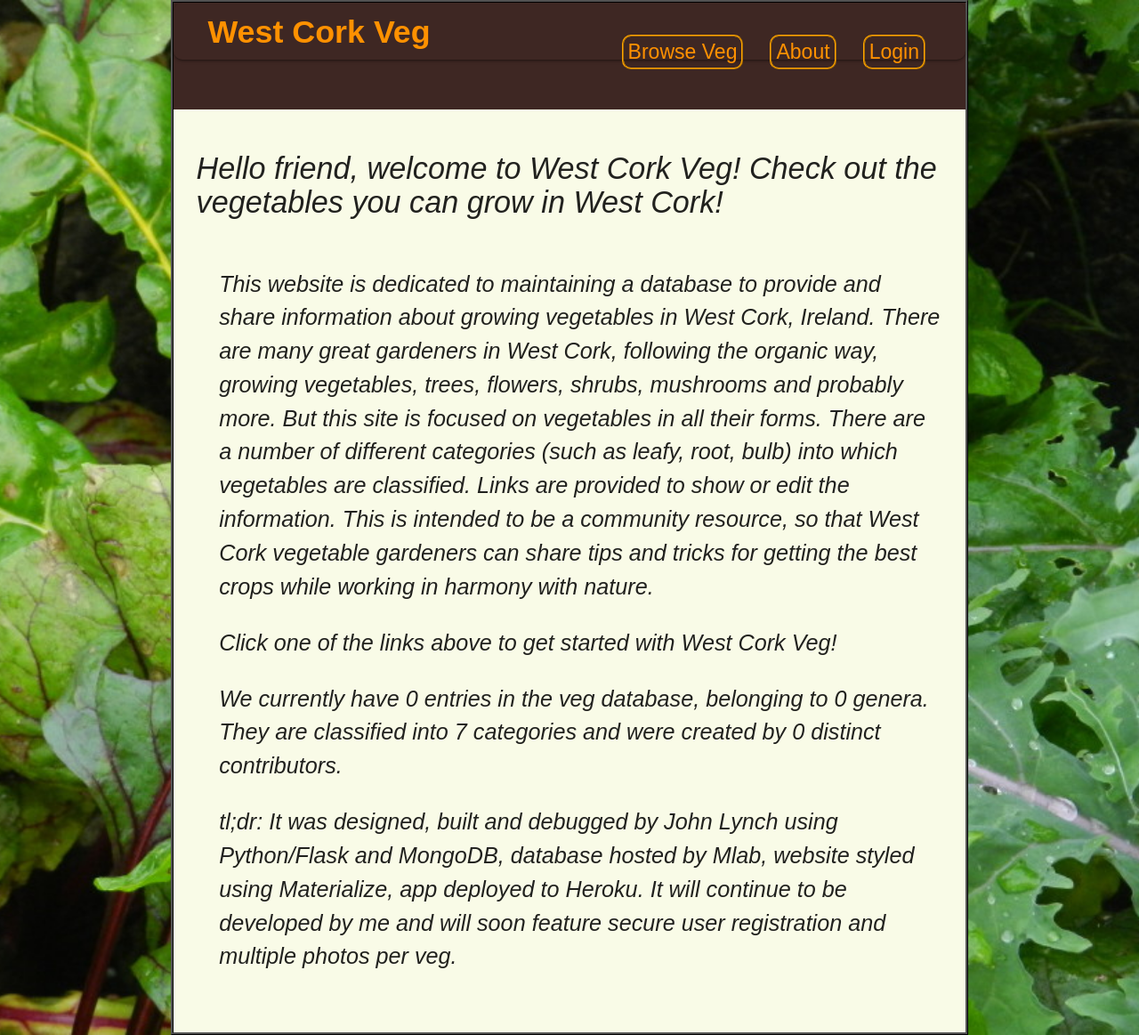
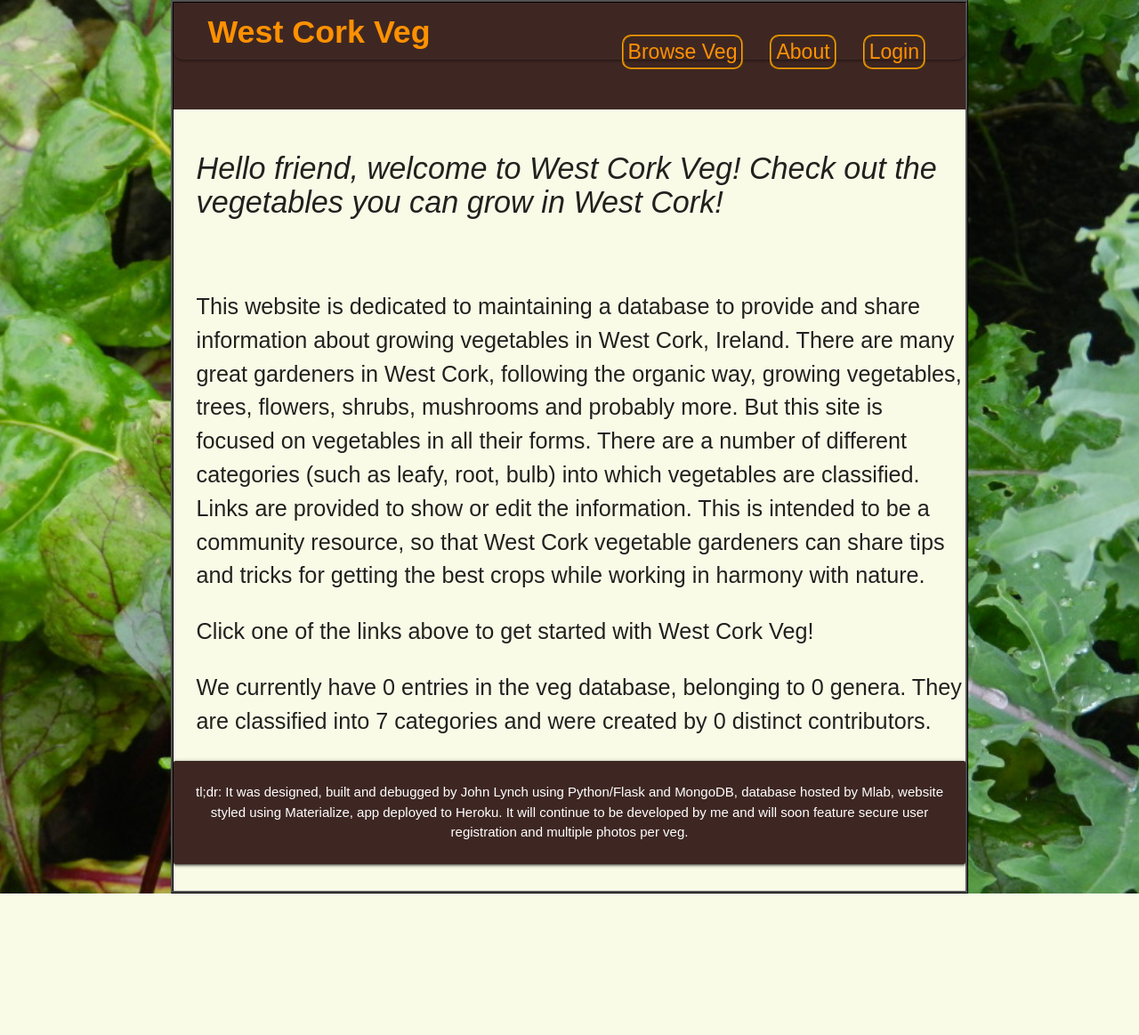
Before and after one commit to teraspora/wc-veg, a Flask app: page /about in a window 1280 px wide. Shown: the whole page at 89% size. After the commit the page ends 1004 px from the top, so only its background shows below. Run offline with Flask 2, Linux system fonts and the light colour scheme; data that the repository does not hold is empty; some libraries are stand-ins or nearby versions.

Commit message:
Tweaked styling of About page.

```diff
--- a/templates/about.html
+++ b/templates/about.html
@@ -15,7 +15,7 @@
         Hello {{ "friend" if anon else uname.title() }}, welcome to West Cork Veg!
         Check out the vegetables you can grow in West Cork!
       </h4>
-
+    </section>
     <section class="section veg-list">
       <p class="flow-text">
         This website is dedicated to maintaining a database to provide and share information about growing vegetables in West Cork, Ireland.   There are many great gardeners in West Cork, following the organic way, growing vegetables, trees, flowers, shrubs, mushrooms and probably more.   But this site is focused on vegetables in all their forms.   There are a number of different categories (such as leafy, root, bulb) into which vegetables are classified.   Links are provided to show or edit the information.   This is intended to be a community resource, so that West Cork vegetable gardeners can share tips and tricks for getting the best crops while working in harmony with nature.
@@ -26,10 +26,17 @@
       <p class="flow-text">
         We currently have {{ num_vegs }} entries in the veg database, belonging to {{ num_genera }} genera. They are classified into {{ num_categories }} categories and were created by {{ num_creators }} distinct contributors.
       </p>
-      <p class="flow-text">
-        tl;dr:  It was designed, built and debugged by John Lynch using Python/Flask and MongoDB, database hosted by Mlab, website styled using Materialize, app deployed to Heroku.
-        It will continue to be developed by me and will soon feature secure user registration and multiple photos per veg.
-      </p>
+      <div class="card center">
+        <div class="col s12 m6">
+          <div class="card brown darken-4">
+            <div class="card-content white-text">
+              <p>
+                tl;dr: It was designed, built and debugged by John Lynch using Python/Flask and MongoDB, database hosted by Mlab, website styled using Materialize, app deployed to Heroku. It will continue to be developed by me and will soon feature secure user registration and multiple photos per veg.
+              </p>
+            </div>
+          </div>
+        </div>
+      </div>
     </section>
 
 {% endblock %}
```
